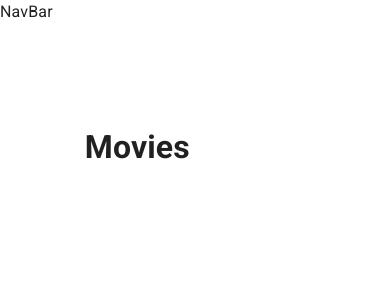
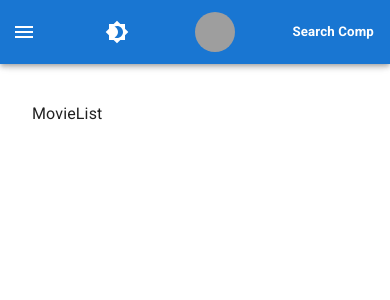
Before and after one commit to Udaay/flimpire, a React (Create React App) app: page / in a window 390 px wide. Shown: the top 300 px of the page. Built offline with nearby package versions, Linux system fonts and the light colour scheme; grey boxes are pictures that could not be loaded.

Commit message:
added Sidebar with dummy data

```diff
--- /dev/null
+++ b/src/MuiTheme.js
@@ -0,0 +1,24 @@
+import { createTheme } from '@mui/material/styles';
+
+export default createTheme({
+  components: {
+
+    MuiListSubheader: {
+      styleOverrides: {
+        root: {
+          backgroundColor: '#74b9ff',
+          zIndex: 1,
+        },
+      },
+    },
+
+    MuiList: {
+      styleOverrides: {
+        root: {
+          paddingTop: '0px',
+        },
+      },
+    },
+
+  },
+});
--- /dev/null
+++ b/src/components/MovieList/MovieList.jsx
@@ -0,0 +1,10 @@
+import React from 'react';
+
+const MovieList = () => {
+  console.log('movieList');
+  return (
+    <div>MovieList</div>
+  );
+};
+
+export default MovieList;
--- /dev/null
+++ b/src/components/MovieList/movieListStyles.js
@@ -0,0 +1,5 @@
+import { makeStyles } from '@mui/material/styles';
+
+export default makeStyles(() => ({
+
+}));
--- a/src/components/Movies/Movies.jsx
+++ b/src/components/Movies/Movies.jsx
@@ -1,9 +1,10 @@
 import React from 'react';
+import { MovieList } from '..';
 
 const Movies = () => {
   console.log('Movies');
   return (
-    <h1>Movies</h1>
+    <div><MovieList /></div>
   );
 };
 
--- a/src/components/NavBar/NavBar.jsx
+++ b/src/components/NavBar/NavBar.jsx
@@ -1,9 +1,95 @@
-import React from 'react';
+import React, { useState } from 'react';
+import { AppBar, Toolbar, IconButton, Avatar, Drawer, useMediaQuery, Button } from '@mui/material';
+import { Menu, AccountCircle, Brightness4, Brightness7 } from '@mui/icons-material';
+import { useTheme } from '@mui/material/styles';
+import { Link } from 'react-router-dom';
+import useStyles from './navBarStyles';
+
+import { Sidebar } from '..';
 
 const NavBar = () => {
   console.log('NavBar');
+  const classes = useStyles();
+  const isMobile = useMediaQuery('(max-width: 600px)');
+  const theme = useTheme();
+  const isAuthenticated = true;
+  const [mobileOpen, setMobileOpen] = useState(false);
+
   return (
-    <div>NavBar</div>
+    <>
+      <AppBar position="fixed">
+        <Toolbar className={classes.toolbar}>
+          {isMobile && (
+            <IconButton
+              className={classes.menuButton}
+              color="inherit"
+              edge="start"
+              style={{ outline: 'none' }}
+              onClick={() => setMobileOpen(true)}
+            >
+              <Menu />
+            </IconButton>
+          )}
+          <IconButton
+            color="inherit"
+            sx={{ ml: 1 }}
+            onClick={() => console.log('Toggle mode')}
+          >
+            {theme.palette.mode === 'dark' ? <Brightness7 /> : <Brightness4 />}
+          </IconButton>
+          {!isMobile && <h5>Search Comp</h5>}
+          <div className={classes.avatarContainer}>
+            {!isAuthenticated
+              ? (
+                <Button
+                  color="inherit"
+                  onClick={() => console.log('Loggin')}
+                >
+                  Login &nbsp;
+                  <AccountCircle />
+                </Button>
+              )
+              : (
+                <Button
+                  className={classes.LinkButton}
+                  color="inherit"
+                  component={Link}
+                  to="/profile/:id"
+                >
+                  {!isMobile && <>My Movies &nbsp; </>}
+                  <Avatar src="https://tinyurl.com/vm7su5ts">US</Avatar>
+                </Button>
+              )}
+          </div>
+          {isMobile && <h5>Search Comp</h5>}
+        </Toolbar>
+      </AppBar>
+      <div>
+        <nav className={classes.drawer}>
+          {isMobile ? (
+            <Drawer
+              variant="temporary"
+              anchor="left"
+              open={mobileOpen}
+              className={classes.drawerBackground}
+              classes={{ paper: classes.drawerPaper }}
+              ModalProps={{ keepMounted: true }}
+              onClose={() => setMobileOpen(false)}
+            >
+              <Sidebar />
+            </Drawer>
+          ) : (
+            <Drawer
+              classes={{ paper: classes.drawerPaper }}
+              variant="permanent"
+              open
+            >
+              <Sidebar />
+            </Drawer>
+          )}
+        </nav>
+      </div>
+    </>
   );
 };
 
--- /dev/null
+++ b/src/components/NavBar/navBarStyles.js
@@ -0,0 +1,55 @@
+import { makeStyles } from '@mui/styles';
+
+const drawerWidth = '240px';
+
+export default makeStyles((theme) => ({
+  toolbar: {
+    display: 'flex',
+    justifyContent: 'space-between',
+    marginLeft: drawerWidth,
+    [theme.breakpoints.down('sm')]: {
+      flexWrap: 'wrap',
+      marginLeft: '0',
+    },
+  },
+  avatarContainer: {
+    display: 'flex',
+    alignItems: 'center',
+    columnGap: '10px',
+  },
+  menuButton: {
+    marginRight: theme.spacing(2),
+    // these styles will be applied to all devices that are higher than the small devices
+    // in-short it will not applied to sm devices
+    [theme.breakpoints.up('sm')]: {
+      display: 'none',
+    },
+  },
+  LinkButton: {
+    '&:hover': {
+      color: '#fff !important',
+    },
+  },
+  drawer: {
+    position: 'relative',
+    [theme.breakpoints.up('sm')]: {
+      width: drawerWidth,
+      flexShrink: 0,
+    },
+  },
+  drawerPaper: {
+    width: drawerWidth,
+    [theme.breakpoints.up('sm')]: {
+      overflowY: 'hidden',
+    },
+  },
+  drawerBackground: {
+
+  },
+  imageLink: {
+    display: 'flex',
+    justifyContent: 'center',
+    alignItems: 'center',
+    padding: '10% 0',
+  },
+}));
--- /dev/null
+++ b/src/components/SideBar/Sidebar.jsx
@@ -0,0 +1,157 @@
+import React, { useEffect } from 'react';
+import { List, ListItem, ListSubheader, ListItemIcon, Box, CircularProgressBar, Button, ListItemButton } from '@mui/material';
+import { Link } from 'react-router-dom';
+import { useTheme, styled, alpha } from '@mui/material/styles';
+import useStyles from './sideBarStyles';
+
+const category = [
+  {
+    label: 'Popular',
+    value: 'popular',
+  },
+  {
+    label: 'Top Rated',
+    value: 'top_rated',
+  },
+  {
+    label: 'Upcoming',
+    value: 'upcoming',
+  },
+];
+
+const genre = [
+  {
+    id: 28,
+    name: 'Action',
+  },
+  {
+    id: 12,
+    name: 'Adventure',
+  },
+  {
+    id: 16,
+    name: 'Animation',
+  },
+  {
+    id: 35,
+    name: 'Comedy',
+  },
+  {
+    id: 80,
+    name: 'Crime',
+  },
+  {
+    id: 99,
+    name: 'Documentary',
+  },
+  {
+    id: 18,
+    name: 'Drama',
+  },
+  {
+    id: 10751,
+    name: 'Family',
+  },
+  {
+    id: 14,
+    name: 'Fantasy',
+  },
+  {
+    id: 36,
+    name: 'History',
+  },
+  {
+    id: 27,
+    name: 'Horror',
+  },
+  {
+    id: 10402,
+    name: 'Music',
+  },
+  {
+    id: 9648,
+    name: 'Mystery',
+  },
+  {
+    id: 10749,
+    name: 'Romance',
+  },
+  {
+    id: 878,
+    name: 'Science Fiction',
+  },
+  {
+    id: 10770,
+    name: 'TV Movie',
+  },
+  {
+    id: 53,
+    name: 'Thriller',
+  },
+  {
+    id: 10752,
+    name: 'War',
+  },
+  {
+    id: 37,
+    name: 'Western',
+  },
+];
+
+// const StyledListSubheader = styled(ListSubheader)(() => ({
+//   backgroundColor: 'aliceblue',
+//   zIndex: 1,
+// }));
+
+const Sidebar = () => {
+  const theme = useTheme();
+  const classes = useStyles();
+  const redLogo = 'https://fontmeme.com/permalink/210930/6854ae5c7f76597cf8680e48a2c8a50a.png';
+  const blueLogo = 'https://fontmeme.com/permalink/210930/8531c658a743debe1e1aa1a2fc82006e.png';
+
+  return (
+    <>
+      <Link to="/" className={classes.imageLink}>
+        <img
+          alt="Logo"
+          className={classes.image}
+          src={theme.palette.mode === 'dark' ? redLogo : blueLogo}
+        />
+      </Link>
+
+      <div className={classes.divider} />
+      <List>
+        <ListSubheader>Categories</ListSubheader>
+        {category.map(({ label, value }) => (
+          <Link to="/" key={value} className={classes.links}>
+            <ListItemButton onClick={() => console.log(value)}>
+              <>
+                <img alt={label} src={blueLogo} className={classes.genreImage} />
+                {label}
+              </>
+            </ListItemButton>
+          </Link>
+        ))}
+      </List>
+
+      <div className={classes.divider} />
+      <List className={classes.genreList}>
+        <ListSubheader>Genres</ListSubheader>
+        {genre.map(({ name, id }) => (
+          <Link to="/" key={id} className={classes.links}>
+            <ListItemButton onClick={() => console.log(name)}>
+              <>
+                <img alt={name} src={blueLogo} className={classes.genreImage} />
+                {name}
+              </>
+
+            </ListItemButton>
+          </Link>
+        ))}
+      </List>
+
+    </>
+  );
+};
+
+export default Sidebar;
--- /dev/null
+++ b/src/components/SideBar/sideBarStyles.js
@@ -0,0 +1,46 @@
+import { makeStyles } from '@mui/styles';
+
+export default makeStyles((theme) => ({
+  imageLink: {
+    display: 'flex',
+    justifyContent: 'center',
+    alignItems: 'center',
+    padding: '10% 0',
+  },
+
+  image: {
+    width: '70%',
+  },
+  divider: {
+    margin: '0px',
+    borderWidth: '0px 0px thin',
+    borderStyle: 'solid',
+    borderColor: 'rgba(0, 0, 0, 0.12)',
+  },
+
+  links: {
+    color: theme.palette.text.primary,
+    textDecoration: 'none',
+  },
+
+  genreImage: {
+    width: '30%',
+    marginRight: '1rem',
+    filter: theme.palette.mode === 'dark' ? 'dark' : 'invert(1)',
+  },
+
+  genreList: {
+    overflow: 'auto',
+    '&::-webkit-scrollbar': {
+      width: '4px',
+      // background: 'transparent', /* make scrollbar transparent */
+    },
+    '&::-webkit-scrollbar-track': {
+      boxShadow: 'inset 0 0 6px rgba(0, 0, 0, 0.3)',
+    },
+    '&::-webkit-scrollbar-thumb': {
+      backgroundColor: '#6bb5ee',
+      outline: '1px solid slategrey',
+    },
+  },
+}));
--- a/src/components/index.js
+++ b/src/components/index.js
@@ -3,3 +3,5 @@ export { default as MovieInformation } from './MovieInformation/MovieInformation
 export { default as Movies } from './Movies/Movies';
 export { default as NavBar } from './NavBar/NavBar';
 export { default as Profile } from './Profile/Profile';
+export { default as Sidebar } from './SideBar/Sidebar';
+export { default as MovieList } from './MovieList/MovieList';
--- a/src/index.js
+++ b/src/index.js
@@ -1,11 +1,16 @@
 import React from 'react';
 import ReactDOM from 'react-dom';
 import { BrowserRouter } from 'react-router-dom';
+import { ThemeProvider } from '@mui/material/styles';
 import App from './components/App';
 
+import theme from './MuiTheme';
+
 ReactDOM.render(
-  <BrowserRouter>
-    <App />
-  </BrowserRouter>,
+  <ThemeProvider theme={theme}>
+    <BrowserRouter>
+      <App />
+    </BrowserRouter>
+  </ThemeProvider>,
   document.getElementById('root'),
 );
```
